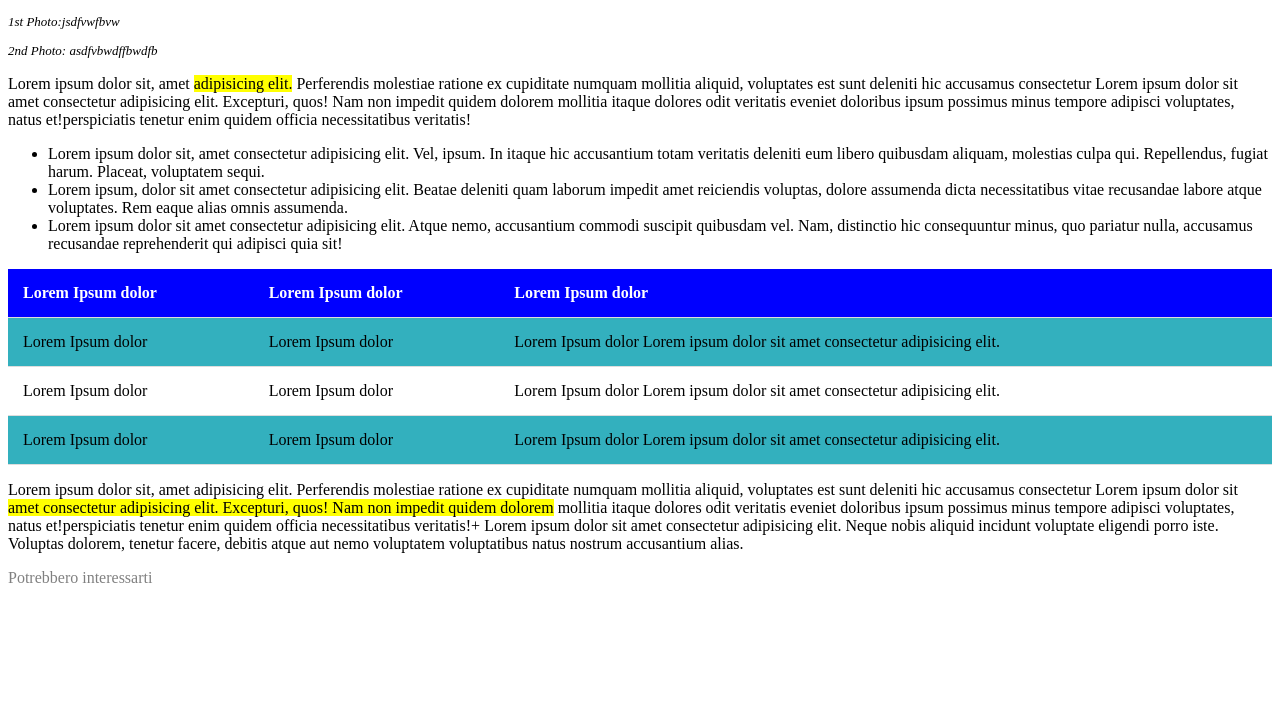
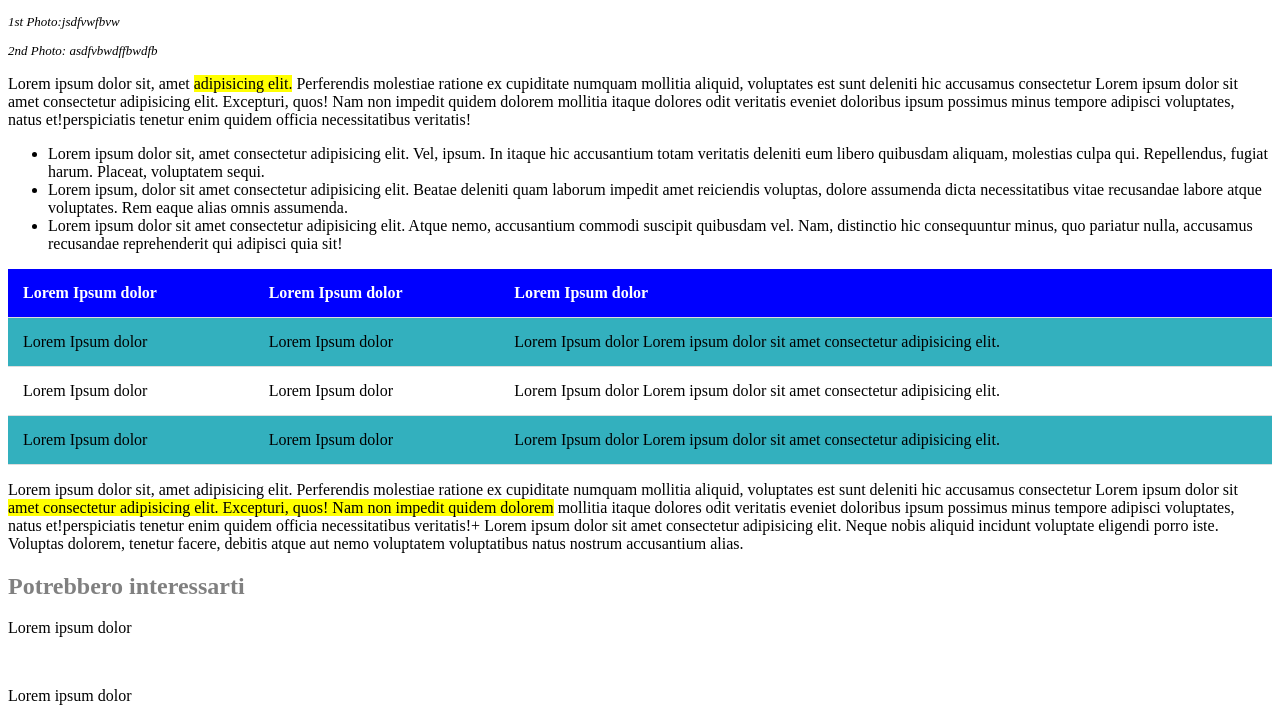
Before and after one commit to gianlivio/html-css-booleaner, a plain HTML site: page index.html in a window 1280 px wide. Shown: the part 678-1399 px from the top of the page. Before the commit the page ends 1281 px from the top, so only its background shows below. Drawn offline with Linux system fonts and the light colour scheme; a web font is replaced by a local one.

Commit message:
add: footer bozza

```diff
--- a/index.html
+++ b/index.html
@@ -98,12 +98,15 @@
  <!-- Footer -->
 
  <footer>
- <p class="grey"> Potrebbero interessarti</p>
-<!-- immagine1 -->
 
-<!-- immagine2 -->
-
-
+    <h2 class="grey">Potrebbero interessarti</h2>
+    <div class="image-container">
+        <p>Lorem ipsum dolor</p>
+    </div>
+    <br>
+    <div class="image-container2">
+        <p>Lorem ipsum dolor</p>
+    </div>
 
  </footer>
     <!-- /Footer -->
```
